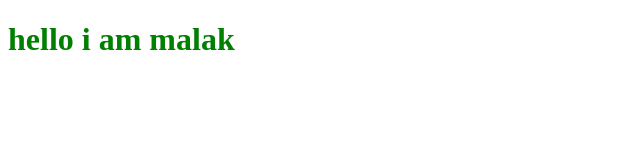
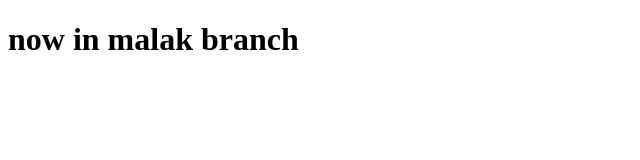
Before and after one commit to malakshalayel/myproject, a plain HTML site: page index.html in a window 1280 px wide. Shown: the whole page, without its empty margins (0-640 px from the left). Drawn offline with Linux system fonts and the light colour scheme.

Commit message:
last changes in malak branch

```diff
--- a/index.html
+++ b/index.html
@@ -7,7 +7,7 @@
     <link rel="stylesheet" href="style.css">
 </head>
 <body>
-    <h1>hello i am malak</h1>
+    <h1>now in malak branch</h1>
     <script src="app.js"></script>
 </body>
 </html>
--- a/style.css
+++ b/style.css
@@ -1,4 +1,4 @@
 h1{
-    color: green;
+    color: black;
     font-size: 20;
 }
```
